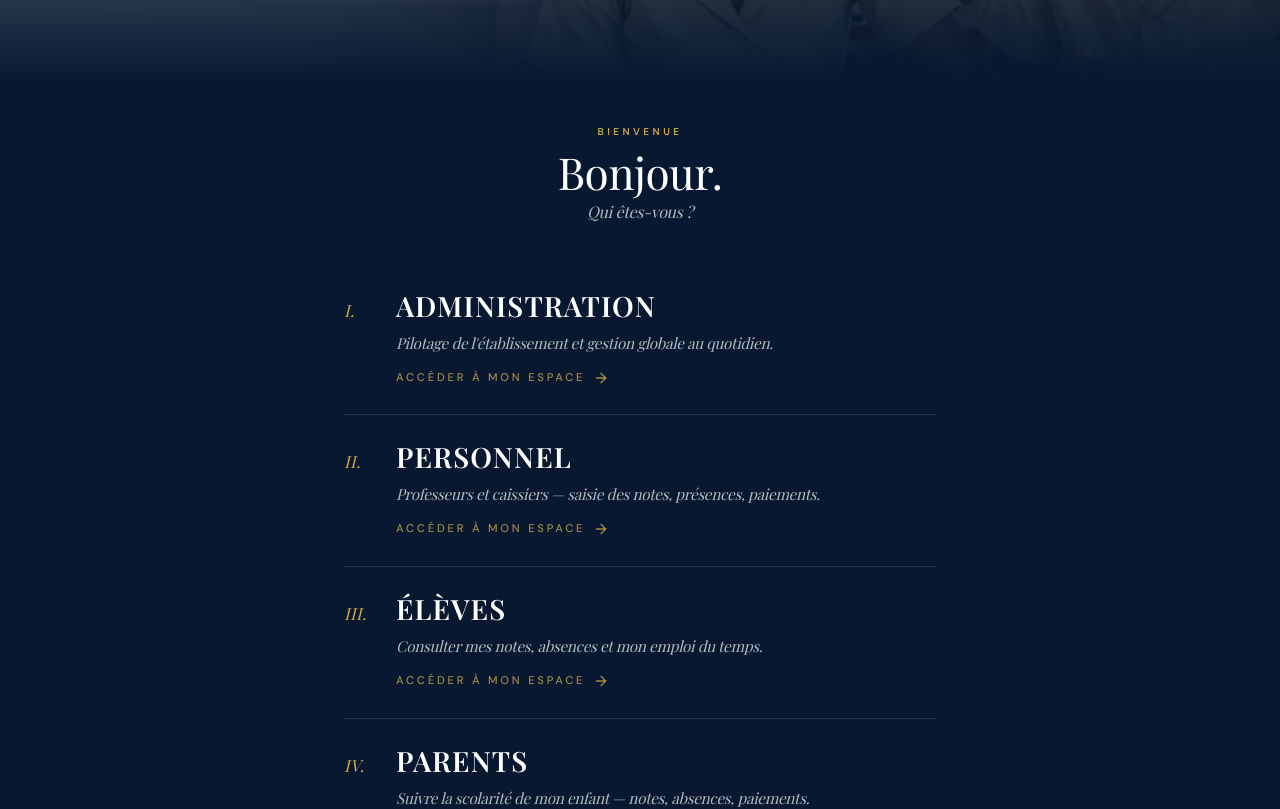
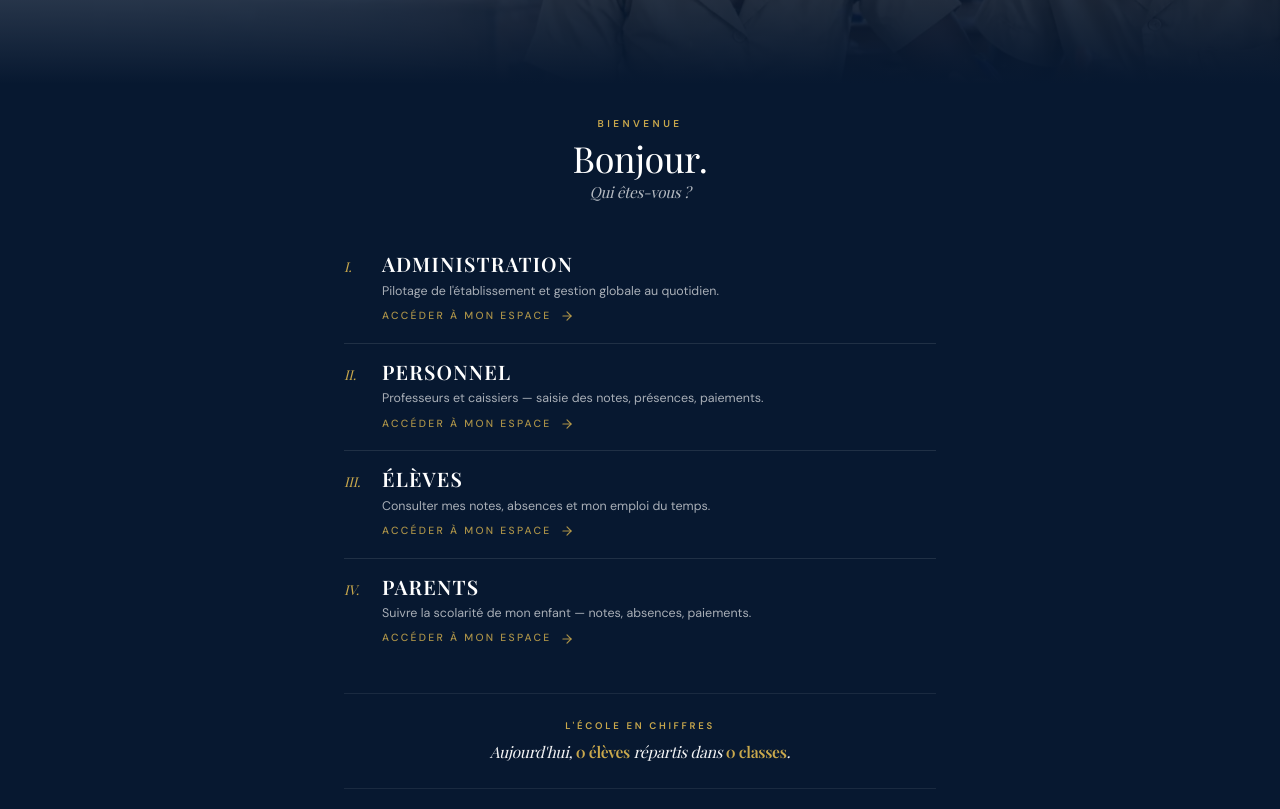
Before and after one commit to ludosky-schoolconnect/RT-SC, a React (Vite) app: page /welcome in a window 1280 px wide. Shown: the part 380-1189 px from the top of the page. Built offline with nearby package versions, Linux system fonts and the light colour scheme; no server answers; the database is empty.

Commit message:
design: restrain welcome page typography — less italic, tighter vertical rhythm

```diff
--- a/src/routes/welcome/WelcomePage.tsx
+++ b/src/routes/welcome/WelcomePage.tsx
@@ -183,34 +183,34 @@ export default function WelcomePage() {
       {/* ═══════════════════════════════════════════════════════
           MAIN — greeting, roles, stats, footer
           ═══════════════════════════════════════════════════════ */}
-      <main className="max-w-[640px] mx-auto px-6 py-10">
+      <main className="max-w-[640px] mx-auto px-6 py-8">
         {/* Greeting block */}
         <motion.section
-          className="text-center mb-10"
+          className="text-center mb-8"
           initial={{ opacity: 0, y: 16 }}
           animate={{ opacity: 1, y: 0 }}
           transition={{ duration: 0.6, delay: 0.3, ease: [0.16, 1, 0.3, 1] }}
         >
-          <div className="text-[0.62rem] font-body font-semibold tracking-[0.35em] uppercase text-gold mb-2.5">
+          <div className="text-[0.62rem] font-body font-semibold tracking-[0.35em] uppercase text-gold mb-2">
             Bienvenue
           </div>
           <h2
-            className="font-display font-medium text-white mb-1.5 leading-none"
+            className="font-display font-medium text-white mb-1 leading-none"
             style={{
-              fontSize: 'clamp(2rem, 8vw, 2.75rem)',
+              fontSize: 'clamp(1.75rem, 7vw, 2.25rem)',
               letterSpacing: '-0.01em',
             }}
           >
             {greeting}.
           </h2>
-          <p className="font-display italic text-white/70 text-base">
+          <p className="font-display italic text-white/70 text-[0.95rem]">
             Qui êtes-vous&nbsp;?
           </p>
         </motion.section>
 
         {/* Role cards — editorial numbered list */}
         <motion.div
-          className="mb-10"
+          className="mb-7"
           initial="hidden"
           animate="show"
           variants={{
@@ -235,19 +235,18 @@ export default function WelcomePage() {
                 <Link
                   to={role.to}
                   className={cn(
-                    'group block relative py-7',
+                    'group block relative py-[1.125rem]',
                     !isLast && 'border-b border-white/[0.1]',
                     'focus-visible:outline-none focus-visible:ring-2 focus-visible:ring-gold/40 focus-visible:rounded'
                   )}
                 >
                   {/* Top row: Roman numeral + title, left-aligned baseline */}
-                  <div className="flex items-baseline gap-4 mb-2">
+                  <div className="flex items-baseline gap-3.5 mb-1">
                     <span
                       className="font-display italic text-gold font-medium shrink-0"
                       style={{
-                        fontSize: '1.05rem',
-                        letterSpacing: '0.02em',
-                        minWidth: '2.25rem',
+                        fontSize: '0.85rem',
+                        minWidth: '1.5rem',
                       }}
                     >
                       {role.number}.
@@ -255,32 +254,35 @@ export default function WelcomePage() {
                     <span
                       className="font-display text-white font-semibold leading-none uppercase"
                       style={{
-                        fontSize: 'clamp(1.375rem, 6vw, 1.75rem)',
-                        letterSpacing: '0.04em',
+                        fontSize: '1.25rem',
+                        letterSpacing: '0.06em',
                       }}
                     >
                       {role.title}
                     </span>
                   </div>
 
-                  {/* Italic description, indented under title */}
+                  {/* Regular-weight description (no italic), indented under title */}
                   <p
-                    className="font-display italic text-white/70 mb-3.5 leading-[1.5]"
-                    style={{ fontSize: '0.95rem', paddingLeft: '3.25rem' }}
+                    className="font-body text-white/65 mb-2 leading-[1.45]"
+                    style={{
+                      fontSize: '0.78rem',
+                      paddingLeft: '2.375rem',
+                    }}
                   >
                     {role.description}
                   </p>
 
-                  {/* CTA: "Accéder à mon espace →" — same indent */}
+                  {/* CTA: "Accéder à mon espace →" — compact tracked caps */}
                   <div
-                    className="flex items-center gap-2 text-gold/80 group-hover:text-gold transition-colors"
-                    style={{ paddingLeft: '3.25rem' }}
+                    className="flex items-center gap-2 text-gold/85 group-hover:text-gold transition-colors"
+                    style={{ paddingLeft: '2.375rem' }}
                   >
-                    <span className="font-body font-medium text-[0.7rem] tracking-[0.25em] uppercase">
+                    <span className="font-body font-medium text-[0.65rem] tracking-[0.22em] uppercase">
                       Accéder à mon espace
                     </span>
                     <ArrowRight
-                      className="h-4 w-4 transition-transform duration-300 group-hover:translate-x-1"
+                      className="h-3.5 w-3.5 transition-transform duration-300 group-hover:translate-x-1"
                       aria-hidden
                     />
                   </div>
@@ -292,17 +294,17 @@ export default function WelcomePage() {
 
         {/* Stats — italic prose sentence */}
         <motion.section
-          className="text-center py-8 border-t border-b border-white/[0.08] mb-7"
+          className="text-center py-6 border-t border-b border-white/[0.08] mb-5"
           initial={{ opacity: 0 }}
           animate={{ opacity: 1 }}
           transition={{ duration: 0.6, delay: 0.9 }}
         >
-          <div className="text-[0.62rem] font-body font-semibold tracking-[0.28em] uppercase text-gold mb-3">
+          <div className="text-[0.6rem] font-body font-semibold tracking-[0.28em] uppercase text-gold mb-2">
             L'école en chiffres
           </div>
           <p
-            className="font-display italic text-white/95 max-w-[440px] mx-auto leading-[1.5]"
-            style={{ fontSize: '1.1rem' }}
+            className="font-display italic text-white/95 max-w-[440px] mx-auto leading-[1.45]"
+            style={{ fontSize: '0.98rem' }}
           >
             {statsLoading || !stats ? (
               <span className="text-white/50 not-italic">Chargement…</span>
```
